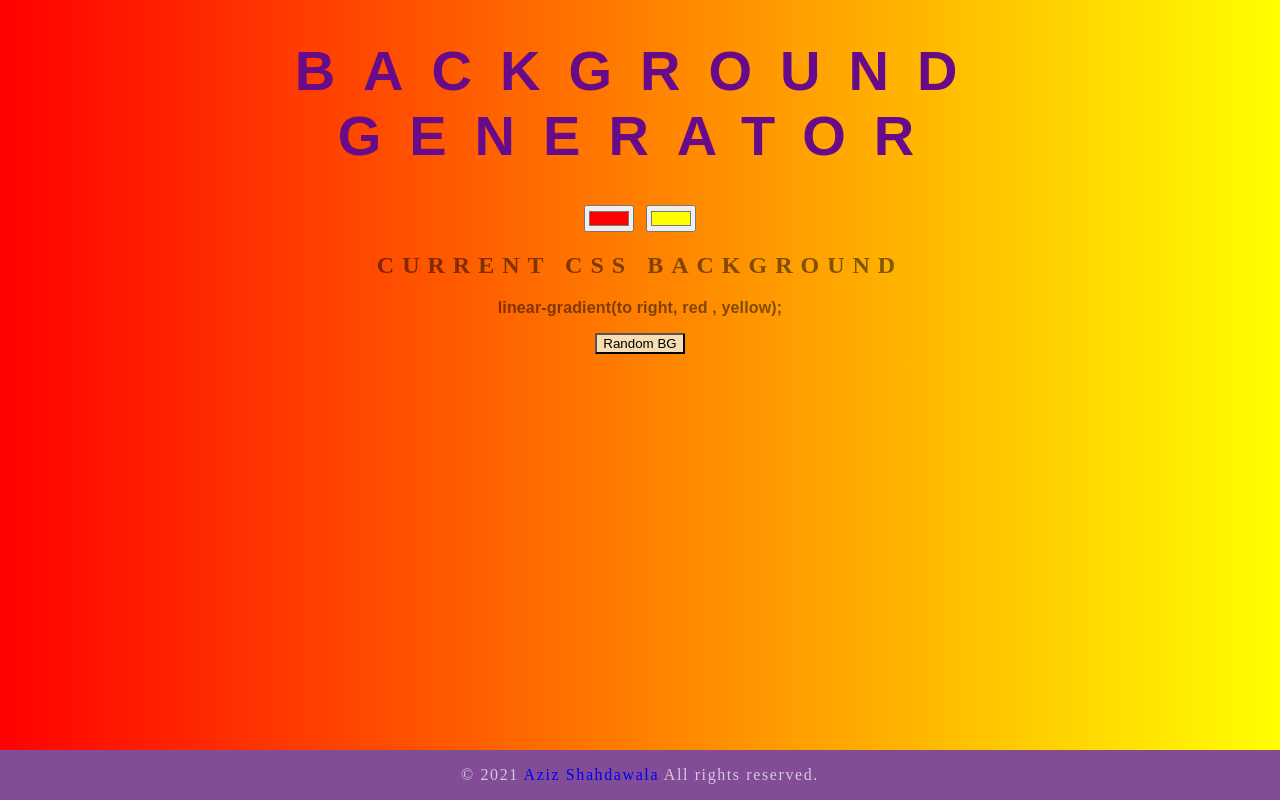
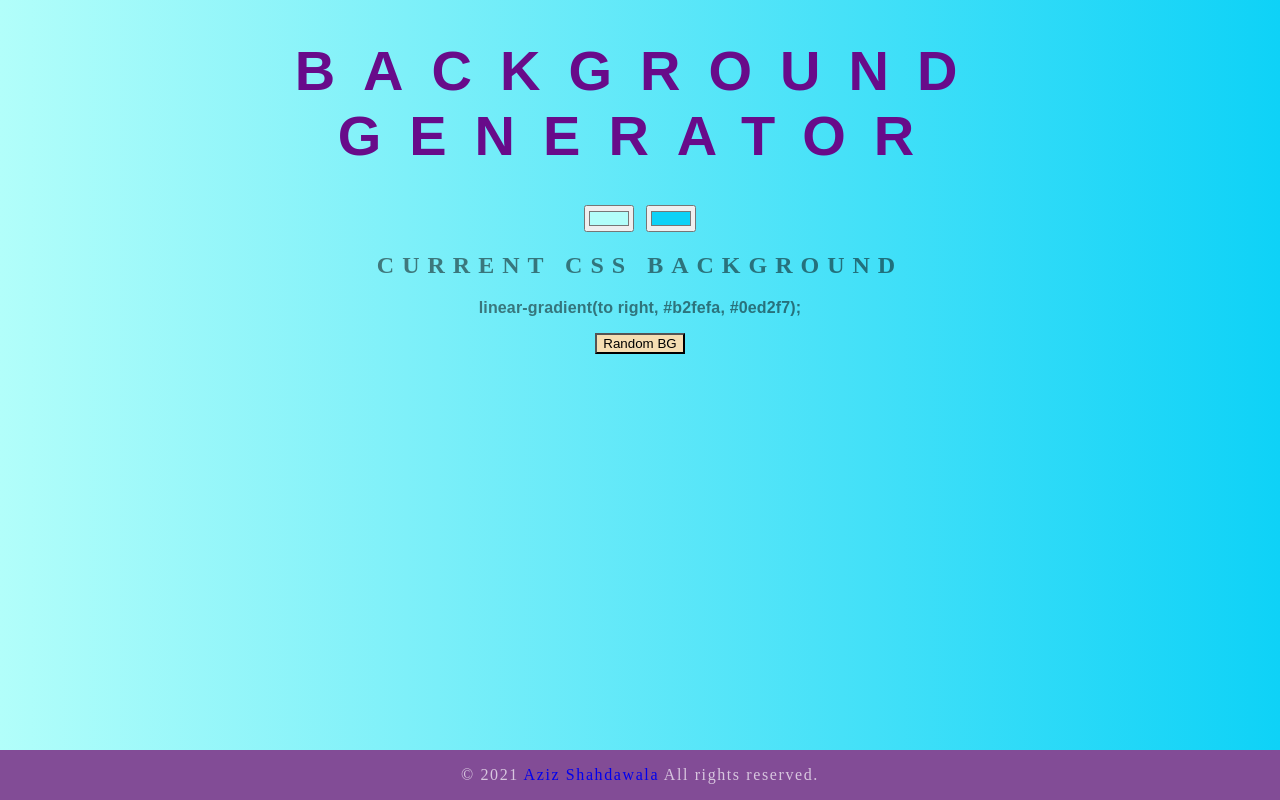
Before and after one commit to AzizShahdawala/backgroundGenerator, a plain HTML site: page index.html in a window 1280 px wide. Drawn offline with Linux system fonts and the light colour scheme.

Commit message:
background color changed

```diff
--- a/index.html
+++ b/index.html
@@ -12,7 +12,7 @@
     <input type="color" class="color1" id="" />
     <input type="color" class="color2" id="" />
     <h2>Current CSS Background</h2>
-    <h3>linear-gradient(to right, red , yellow);</h3>
+    <h3>linear-gradient(to right, #b2fefa, #0ed2f7);</h3>
     <footer>
       <p> © 2021 <a href="https://azizshahdawala-aboutme.herokuapp.com/">Aziz Shahdawala</a> All rights reserved.</p>
   </footer>
--- a/script.js
+++ b/script.js
@@ -5,8 +5,8 @@ let css = document.querySelector("h3");
 let randomBtn = document.createElement("button");
 
 // Initial Values
-color1.value = '#FF0000';
-color2.value = '#FFFF00';
+color1.value = '#b2fefa';
+color2.value = '#0ed2f7';
 
 // Creating a random button
 randomBtn.appendChild(document.createTextNode("Random BG"));
--- a/style.css
+++ b/style.css
@@ -5,7 +5,7 @@ body {
   text-transform: uppercase;
   letter-spacing: 0.5em;
   top: 15%;
-  background: linear-gradient(to right, red, yellow); /* Standard syntax */
+   background: linear-gradient(to right, #b2fefa, #0ed2f7); /* Standard syntax */
 }
 
 h1 {
```
